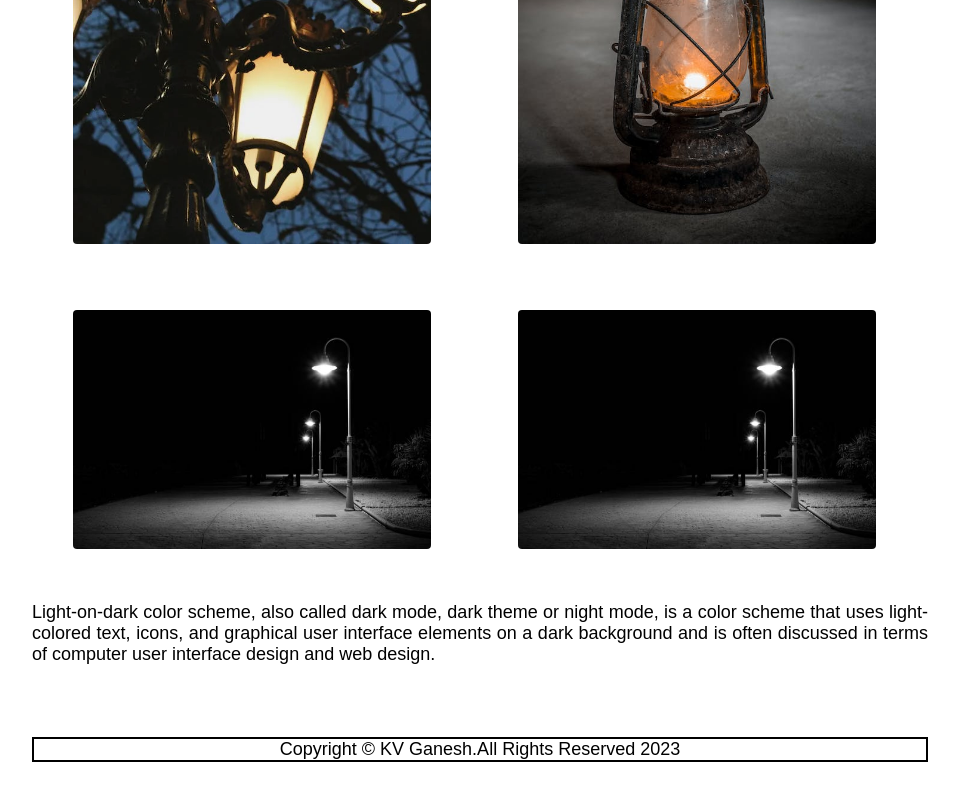
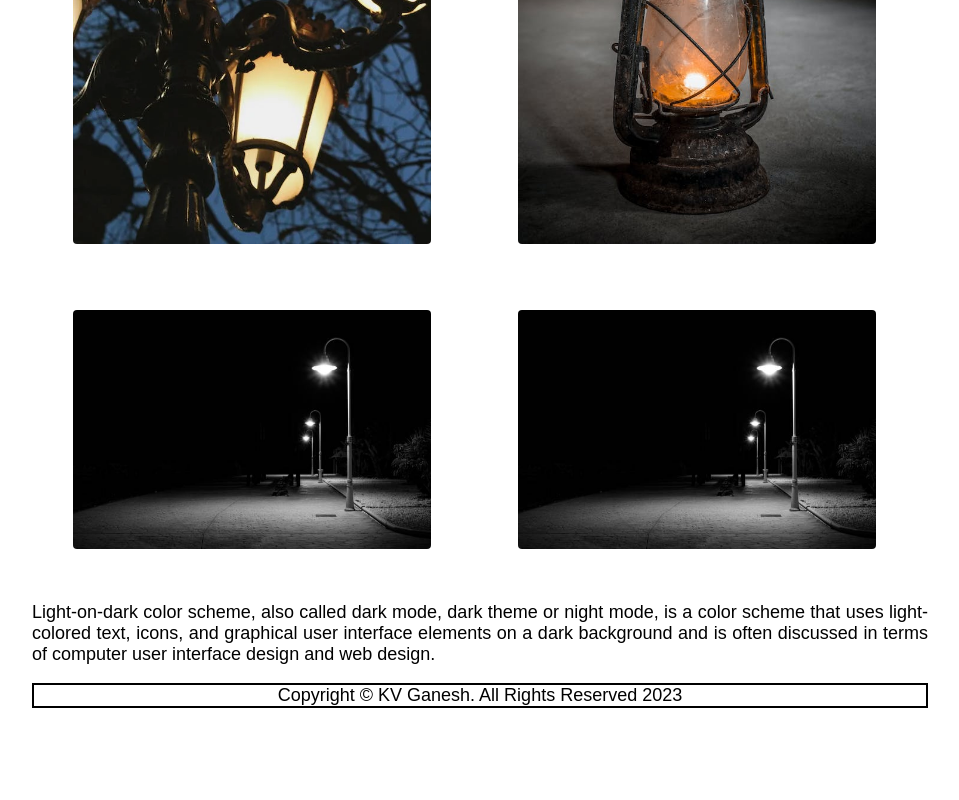
Before and after one commit to ganeshkamana/websiteDarkMode, a plain HTML site: page websiteDarkMode/index.html in a window 1280 px wide. Shown: the part 1072-1872 px from the top of the page, without its empty margins (160-1119 px from the left). After the commit the page ends 1820 px from the top, so only its background shows below. Drawn offline with Linux system fonts and the light colour scheme.

Commit message:
first change

```diff
--- a/websiteDarkMode/index.html
+++ b/websiteDarkMode/index.html
@@ -7,10 +7,8 @@
     <link rel="stylesheet" href="style.css">
     <script src="https://kit.fontawesome.com/677c1a3286.js" crossorigin="anonymous"></script>
 </head>
-</head>
 <body>
     <header>
-
         <i class="fa-sharp fa-regular fa-moon fa-bounce moon"></i>
         <i class="fa-sharp fa-solid fa-sun fa-bounce sun"></i>
         <label id="dark_change"></label>
@@ -18,7 +16,6 @@
 
     <main>
         <h1>See The Dark Mode</h1>
-
         <div class="response">
             <img src="images/pexels-photo-3944750.jpeg" alt="">
             <img src="images/pexels-photo-10216612.jpeg" alt="">
@@ -26,16 +23,12 @@
             <img src="images/pexels-photo-6145852.jpeg" alt="">
             <img src="images/istockphoto-845688430-612x612.jpg" alt="">
             <img src="images/istockphoto-845688430-612x612.jpg" alt="">
-
-
             <p>Light-on-dark color scheme, also called dark mode, dark theme or night mode, is a color scheme that uses light-colored text, icons, and graphical user interface elements on a dark background and is often discussed in terms of computer user interface design and web design.</p>
-            <br><br><div class="copyright">
-                <p>Copyright © KV Ganesh.All Rights Reserved 2023</p>
+            <div class="copyright">
+                <p>Copyright © KV Ganesh. All Rights Reserved 2023</p>
             </div>
         </div>
-
     </main>
-
 
     <script src="index.js"></script>
 </body>
```
